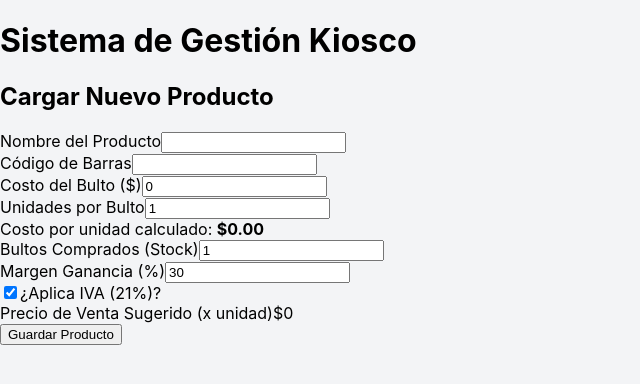
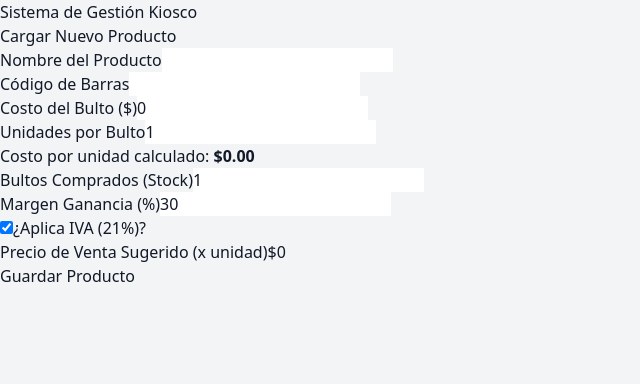
Before and after one commit to martinrodriguez-dotcom/Kiosco-app, a React (Vite) app: page / in a window 1280 px wide. Shown: the top 384 px of the page, without its empty margins (0-640 px from the left). Built offline with nearby package versions, Linux system fonts and the light colour scheme.

Commit message:
Update index.css

```diff
--- a/src/index.css
+++ b/src/index.css
@@ -1,14 +1,8 @@
+@tailwind base;
+@tailwind components;
+@tailwind utilities;
+
+/* Un color de fondo suave para toda la app */
 body {
-  margin: 0;
-  font-family: -apple-system, BlinkMacSystemFont, 'Segoe UI', 'Roboto', 'Oxygen',
-    'Ubuntu', 'Cantarell', 'Fira Sans', 'Droid Sans', 'Helvetica Neue',
-    sans-serif;
-  -webkit-font-smoothing: antialiased;
-  -moz-osx-font-smoothing: grayscale;
-  background-color: #f3f4f6; /* Un gris muy clarito de fondo */
+  @apply bg-gray-100 text-gray-900;
 }
-
-code {
-  font-family: source-code-pro, Menlo, Monaco, Consolas, 'Courier New',
-    monospace;
-}
```
